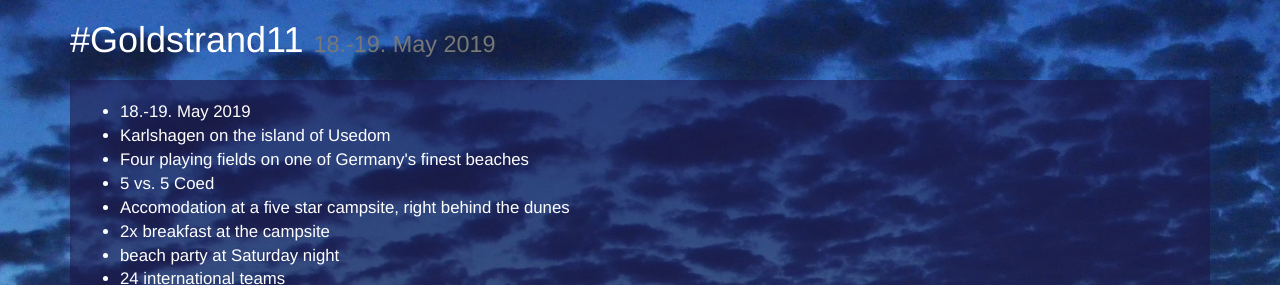
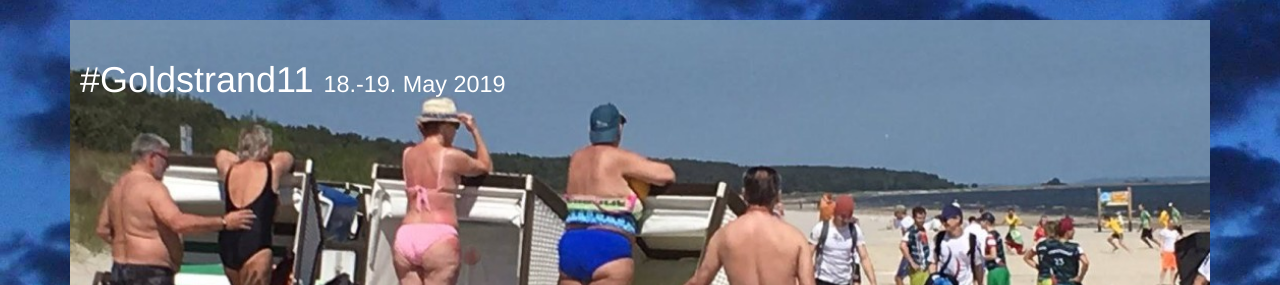
Before and after one commit to bslbckr/gs10, a PHP site: page / in a window 1280 px wide. Shown: the top 285 px of the page. Run offline with PHP 8.4, Linux system fonts and the light colour scheme; some libraries are stand-ins or nearby versions.

Commit message:
add header image

```diff
--- a/gs10.css
+++ b/gs10.css
@@ -2,6 +2,12 @@
 body {
     background-image: url('./bg-gs10.jpg');
     background-attachement: fixed;
+    background-size: cover;
+}
+
+section#header-gs11 {
+    background-image: url('./GS-spec-asses-resized.jpg');
+    height: 400px;
     background-size: cover;
 }
 
@@ -35,6 +41,9 @@ input:invalid {
 h1 {
     color: white;
 }
+h1 small {
+    color: white;
+}
 
 .flexcontainer {
     display: flex;
--- a/index.html
+++ b/index.html
@@ -22,7 +22,9 @@
     <body>
         <div class="container" >
             <main>
-                <h1>#Goldstrand11 <small>18.-19. May 2019</small></h1>
+                <section id="header-gs11" >
+                    <h1>#Goldstrand11 <small>18.-19. May 2019</small></h1>
+                </section>
                 <section>
                     <a name="gs10"></a>
                     <ul>
@@ -39,6 +41,10 @@
                     </ul>
                 </section>
                 <section>
+                    <h2>Registration</h2>
+                    <p>Registration starts on 1st of February exclusively on this website and lasts till the end of March. Outstanding applications might get an early spot.</p>
+                </section>
+                <section>
                     <a name="karte" ></a>
                     <div id="gs10map" ></div>
                 </section>
@@ -47,6 +53,7 @@
                     <ul>
                         <li>E-Mail: <a href="mailto:goldstrand@goldfingers-potsdam.de">goldstrand@goldfingers-potsdam.de</a></li>
                         <li>Twitter: <a href="https://twitter.com/ultitweet" >@ultitweet</a></li>
+                        <li>Facebook Event: <a href="https://www.facebook.com/goldstrandtourney">https://www.facebook.com/goldstrandtourney</a></li>
                     </ul>
                 </section>
             </main>
```
Also changed, not shown: GS-spec-asses-resized.jpg (added).
